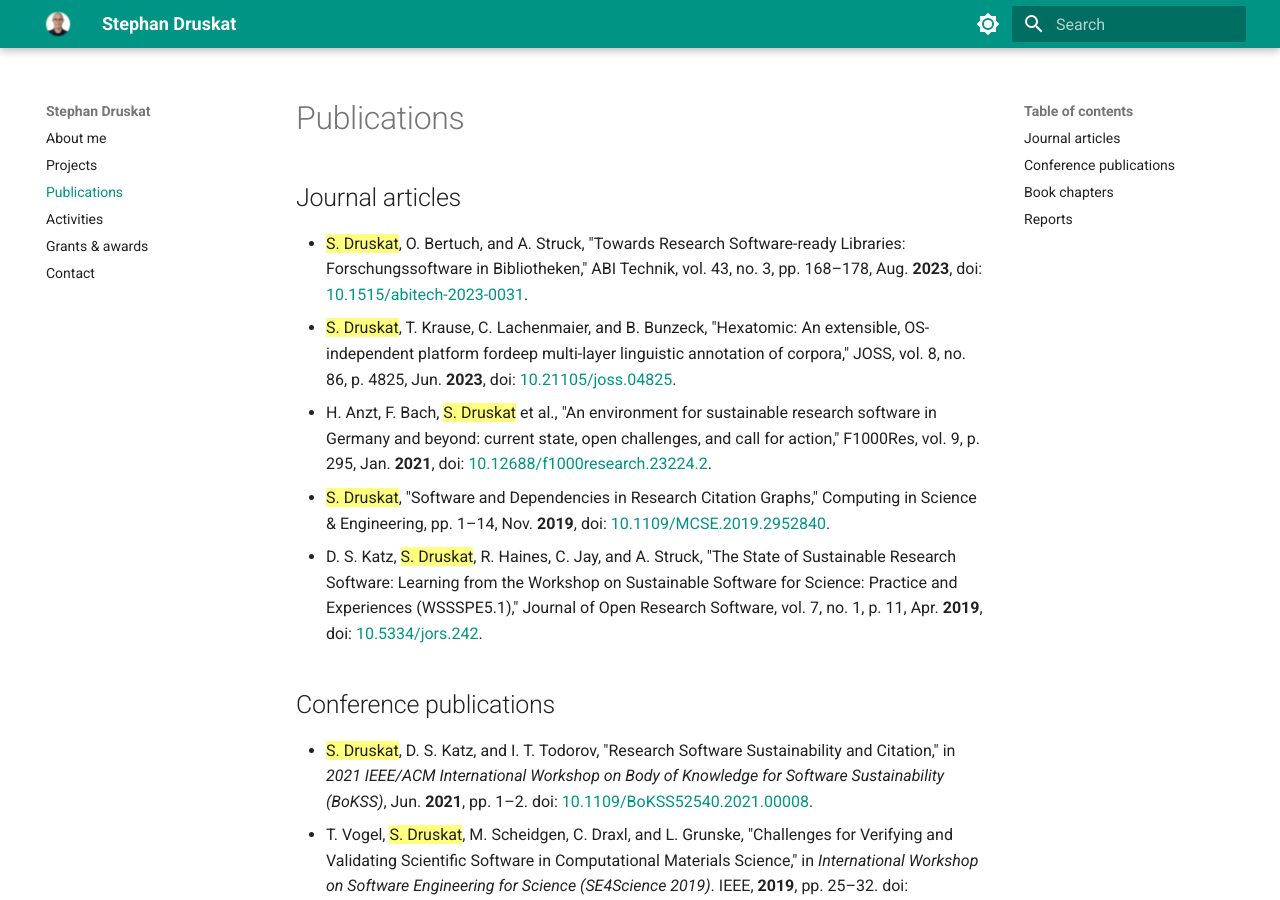
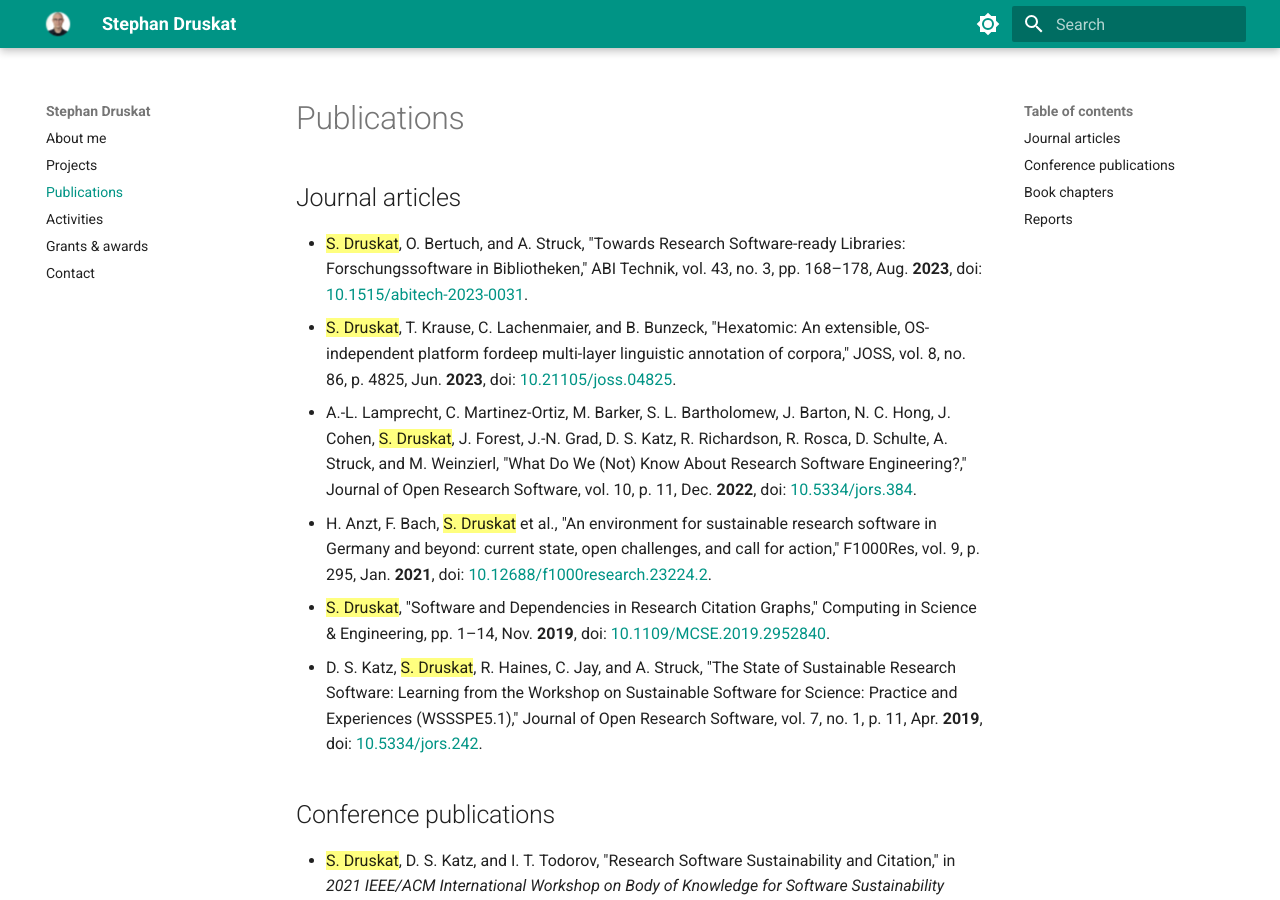
Before and after one commit to sdruskat/sdruskat.github.io, an MkDocs documentation site: the page built from docs/publications.md, in a window 1280 px wide and 900 px high. Built offline with MkDocs 1.6.1 and Material for MkDocs 9.7.7, drawn with Linux system fonts in a browser that asks for light colours.

Commit message:
Add paper to publications list

```diff
--- a/docs/publications.md
+++ b/docs/publications.md
@@ -2,9 +2,13 @@
 
 - {==S. Druskat==}, O. Bertuch, and A. Struck, "Towards Research Software-ready Libraries: Forschungssoftware in Bibliotheken," ABI Technik, vol. 43, no. 3, pp. 168–178, Aug. **2023**, doi: [10.1515/abitech-2023-0031](https://doi.org/10.1515/abitech-2023-0031).
 - {==S. Druskat==}, T. Krause, C. Lachenmaier, and B. Bunzeck, "Hexatomic: An extensible, OS-independent platform fordeep multi-layer linguistic annotation of corpora," JOSS, vol. 8, no. 86, p. 4825, Jun. **2023**, doi: [10.21105/joss.04825](https://doi.org/10.21105/joss.04825).
+- A.-L. Lamprecht, C. Martinez-Ortiz, M. Barker, S. L. Bartholomew, J. Barton, N. C. Hong, J. Cohen, {==S. Druskat==}, J. Forest, J.-N. Grad, D. S. Katz, R. Richardson, R. Rosca, D. Schulte, A. Struck, and M. Weinzierl, "What Do We (Not) Know About Research Software Engineering?," Journal of Open Research Software, vol. 10, p. 11, Dec. **2022**, doi: [10.5334/jors.384](https://doi.org/10.5334/jors.384).
 - H. Anzt, F. Bach, {==S. Druskat==} et al., "An environment for sustainable research software in Germany and beyond: current state, open challenges, and call for action," F1000Res, vol. 9, p. 295, Jan. **2021**, doi: [10.12688/f1000research.23224.2](https://doi.org/10.12688/f1000research.23224.2).
 - {==S. Druskat==}, "Software and Dependencies in Research Citation Graphs," Computing in Science & Engineering, pp. 1–14, Nov. **2019**, doi: [10.1109/MCSE.2019.2952840](https://doi.org/10.1109/MCSE.2019.2952840).
 - D. S. Katz, {==S. Druskat==}, R. Haines, C. Jay, and A. Struck, "The State of Sustainable Research Software: Learning from the Workshop on Sustainable Software for Science: Practice and Experiences (WSSSPE5.1)," Journal of Open Research Software, vol. 7, no. 1, p. 11, Apr. **2019**, doi: [10.5334/jors.242](https://doi.org/10.5334/jors.242).
+
+
+
 
 
 ## Conference publications
```
